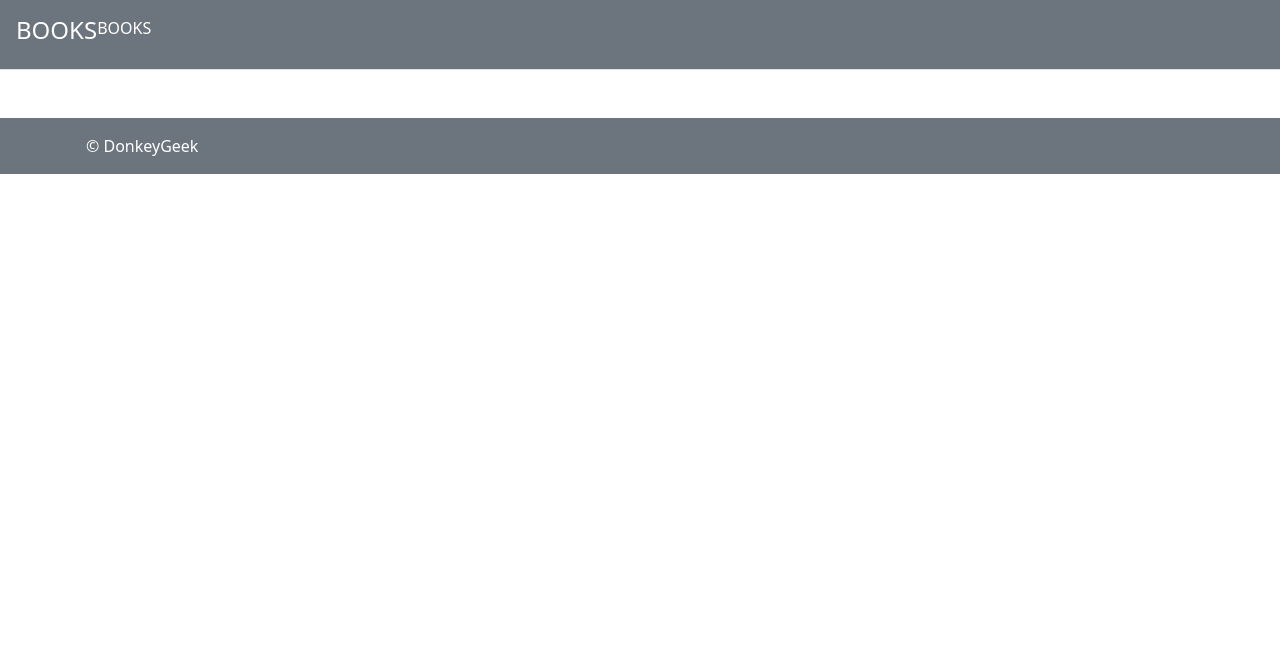
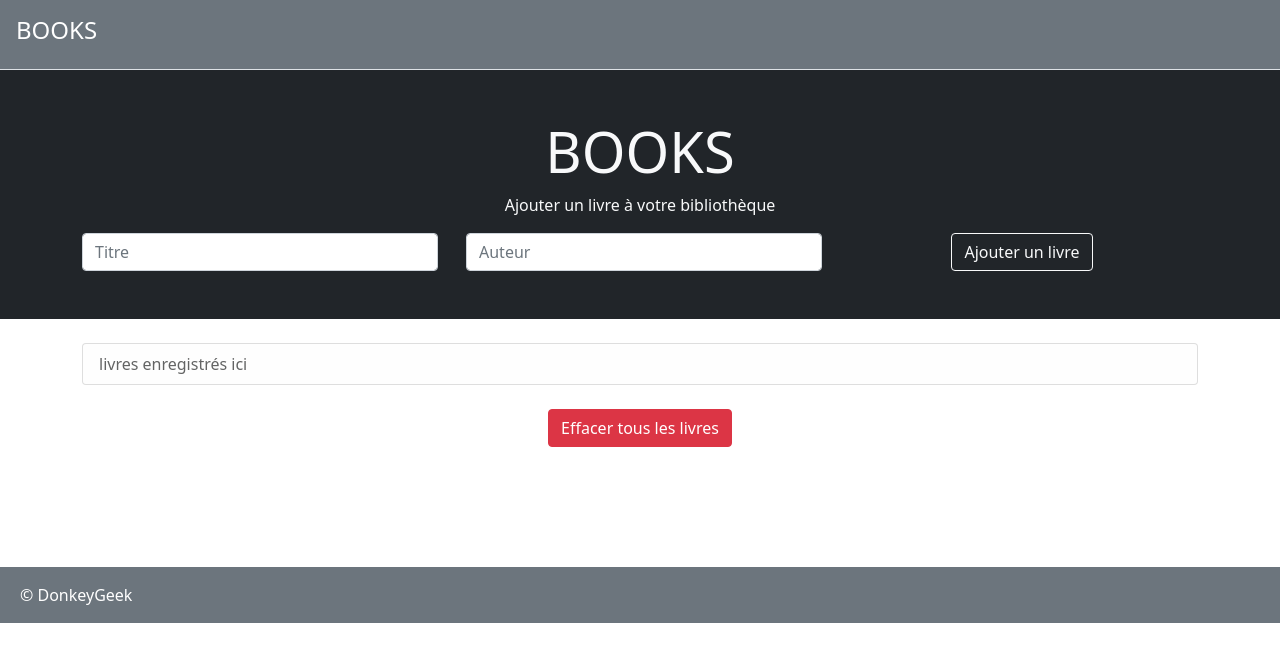
Before and after one commit to gregchapauli/books, a React (Create React App) app: page / in a window 1280 px wide. Shown: the top 662 px of the page. Built offline with nearby package versions, Linux system fonts and the light colour scheme.

Commit message:
Modification className Bootstrap

```diff
--- a/src/App.js
+++ b/src/App.js
@@ -1,11 +1,13 @@
 import NavBar from "./components/NavBar";
 import Footer from "./components/Footer";
+import AddBooks from "./containers/AddBooks";
 
 function App() {
   return (
     <div className="App">
       <p>
         <NavBar />
+        <AddBooks />
         <Footer />
       </p>
     </div>
--- a/src/components/Footer.js
+++ b/src/components/Footer.js
@@ -3,7 +3,7 @@
 const Footer = () => {
   return (
     <footer className="footer text-white bg-secondary mt-5">
-      <div className="container p-3">
+      <div className="container p-3 ms-1">
         <span>&copy; DonkeyGeek</span>
       </div>
     </footer>
--- a/src/components/NavBar.js
+++ b/src/components/NavBar.js
@@ -4,10 +4,11 @@
   return (
     <header>
       <div className="d-flex flex-column flex-md-row p-3 border-bottom bg-secondary text-white">
-        <h4 className="mr-md-auto">BOOKS</h4>
-        <a href="/" className="text-decoration-none text-white">
-          BOOKS
-        </a>
+        <h4 className="mr-md-auto">
+          <a href="/" className="text-decoration-none text-white">
+            BOOKS
+          </a>
+        </h4>
       </div>
 
       {/* Menu */}
--- /dev/null
+++ b/src/containers/AddBooks.js
@@ -0,0 +1,57 @@
+import React from "react";
+
+const AddBooks = () => {
+  return (
+    <main role="main">
+      <div className="container-fluid bg-dark text-light p-5">
+        <div className="container text-center">
+          <h1 className="display-4">BOOKS</h1>
+          <p>Ajouter un livre à votre bibliothèque</p>
+
+          <form className="row justify-content-center">
+            <div className="col">
+              <input
+                type="text"
+                className="form-control"
+                placeholder="Titre"
+                required
+              />
+            </div>
+            <div className="col">
+              <input
+                type="text"
+                className="form-control ms-1"
+                placeholder="Auteur"
+                required
+              />
+            </div>
+            <div className="col">
+              <button className="btn btn-outline-light ms-1">
+                Ajouter un livre
+              </button>
+            </div>
+          </form>
+        </div>
+      </div>
+
+      <div className="container" style={{ minHeight: "200px" }}>
+        <div className="row">
+          <div className="col-md-12">
+            <ul className="list-group">
+              <li className="list-group-item list-group-item-light d-flex justify-content-between mt-4">
+                livres enregistrés ici
+              </li>
+            </ul>
+            <div className="d-flex justify-content-center">
+              <button className="btn btn-danger mt-4 mb-5">
+                Effacer tous les livres
+              </button>
+            </div>
+          </div>
+        </div>
+      </div>
+    </main>
+  );
+};
+
+export default AddBooks;
```
